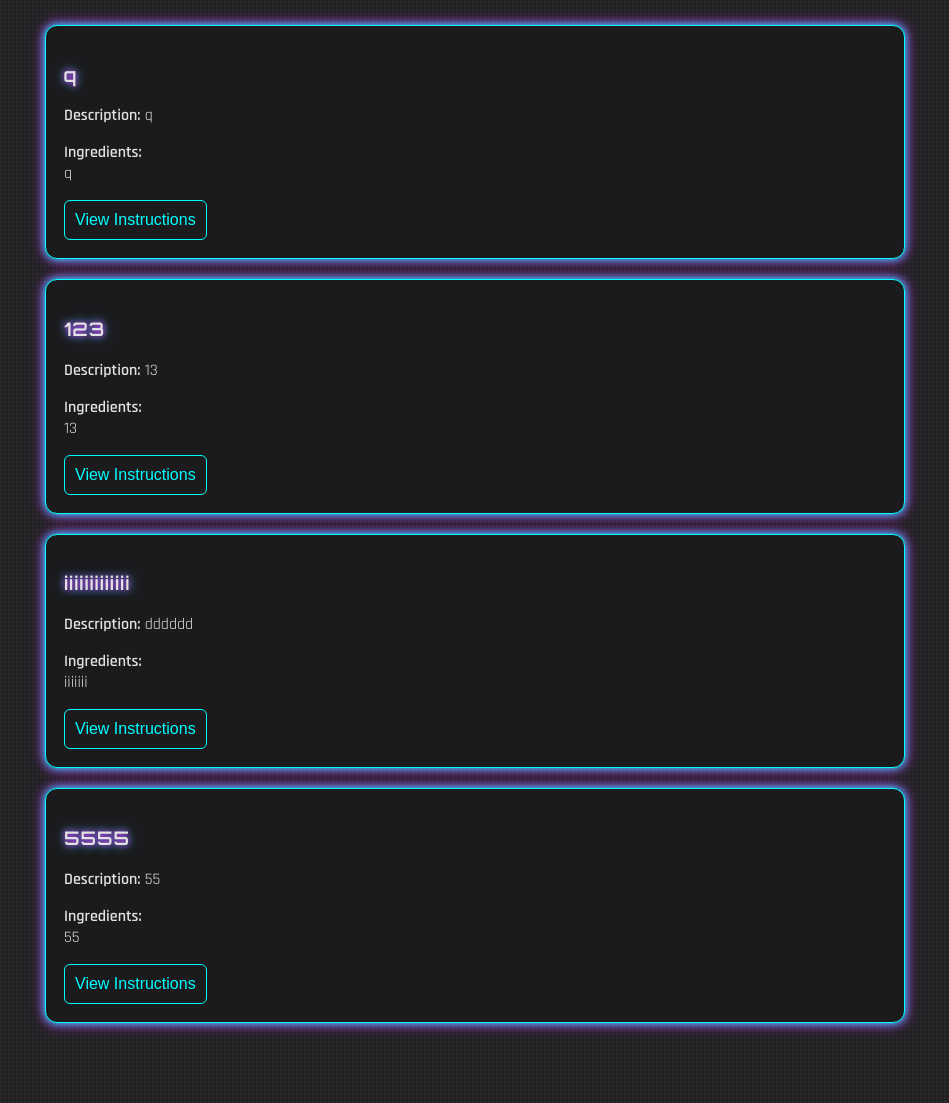
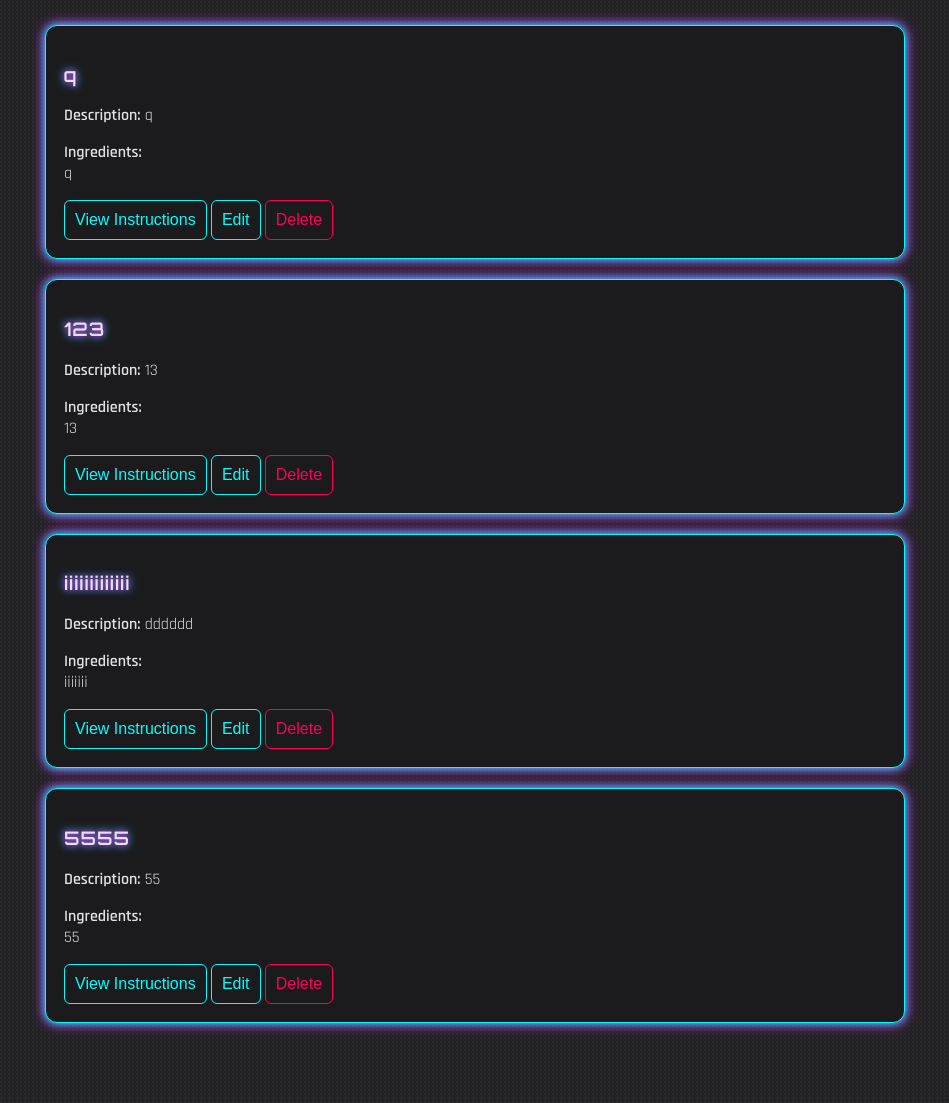
Before and after one commit to maciak-dev/meal-planner, a FastAPI app: template app/templates/recipes.html in a window 1280 px wide. Shown: the part 372-1475 px from the top of the page, without its empty margins (165-1114 px from the left). Run offline with FastAPI, Linux system fonts and the light colour scheme; the template is opened without the code that fills it, so the values that code supplies are empty; data comes from the database, SQL or seed files in the repository; both versions use the stored data as it was before the commit.

Commit message:
feat: add edit and delete recipe endpoints and UI

```diff
--- a/app/templates/recipes.html
+++ b/app/templates/recipes.html
@@ -71,6 +71,15 @@ button.secondary {
 }
 button:hover {
     box-shadow: 0 0 14px #00ffff, 0 0 24px #ff00ff;
+}
+button.danger {
+    background: transparent;
+    border: 1px solid #ff0055;
+    color: #ff0055;
+}
+
+button.danger:hover {
+    box-shadow: 0 0 14px #ff0055, 0 0 24px #ff00ff;
 }
 #search { margin-bottom: 25px; }
 .collapsible {
@@ -169,7 +178,20 @@ button:hover {
         <div id="modal-text"></div>
     </div>
 </div>
+<div id="edit-modal" class="modal">
+    <div class="modal-content">
+        <span class="close" onclick="closeEdit()">&times;</span>
 
+        <h3>Edit Recipe</h3>
+
+        <input id="edit-name">
+        <input id="edit-description">
+        <textarea id="edit-ingredients" rows="5"></textarea>
+        <textarea id="edit-instructions" rows="5"></textarea>
+
+        <button class="primary" onclick="saveEdit()">Save</button>
+    </div>
+</div>
 <script>
 // === ADD RECIPE (TYLKO TEN PRZYCISK) ===
 const addBtn = document.getElementById("add-recipe-btn");
@@ -203,19 +225,35 @@ async function loadRecipes() {
 function displayRecipes(recipes) {
     const container = document.getElementById("recipes-container");
     container.innerHTML = "";
+
     recipes.forEach(r => {
         const box = document.createElement("div");
         box.className = "recipe-box";
+
         box.innerHTML = `
             <h3>${r.name}</h3>
             <p><strong>Description:</strong> ${r.description}</p>
             <p><strong>Ingredients:</strong><br>${r.ingredients.replace(/\n/g, "<br>")}</p>
-            <button class="secondary" onclick="showInstructions('${r.instructions.replace(/'/g,"\\'")}')">View Instructions</button>
+
+            <button class="secondary"
+                onclick="showInstructions('${r.instructions.replace(/'/g,"\\'")}')">
+                View Instructions
+            </button>
+
+            <button class="secondary"
+                onclick="openEdit(${r.id})">
+                Edit
+            </button>
+
+            <button class="danger"
+                onclick="confirmDelete(${r.id}, '${r.name.replace(/'/g,"\\'")}')">
+                Delete
+            </button>
         `;
+
         container.appendChild(box);
     });
 }
-
 async function addRecipe() {
     const name = document.getElementById("name").value;
     const description = document.getElementById("description").value;
@@ -263,6 +301,66 @@ function closeModal() {
 }
 
 loadRecipes();
+let editingId = null;
+
+function openEdit(id) {
+    editingId = id;
+
+    fetch(`/recipes/${id}`)
+        .then(res => res.json())
+        .then(r => {
+            document.getElementById("edit-name").value = r.name;
+            document.getElementById("edit-description").value = r.description;
+            document.getElementById("edit-ingredients").value = r.ingredients;
+            document.getElementById("edit-instructions").value = r.instructions;
+
+            document.getElementById("edit-modal").style.display = "block";
+        });
+}
+
+function closeEdit() {
+    document.getElementById("edit-modal").style.display = "none";
+}
+
+async function saveEdit() {
+    const recipe = {
+        name: document.getElementById("edit-name").value,
+        description: document.getElementById("edit-description").value,
+        ingredients: document.getElementById("edit-ingredients").value,
+        instructions: document.getElementById("edit-instructions").value,
+    };
+
+    const res = await fetch(`/recipes/${editingId}`, {
+        method: "PUT",
+        headers: { "Content-Type": "application/json" },
+        body: JSON.stringify(recipe)
+    });
+
+    if (res.ok) {
+        closeEdit();
+        loadRecipes();
+    } else {
+        alert("Failed to update recipe");
+    }
+}
+async function confirmDelete(id, name) {
+    const ok = confirm(`Delete recipe "${name}"?\nThis cannot be undone.`);
+    if (!ok) return;
+
+    try {
+        const res = await fetch(`/recipes/${id}`, {
+            method: "DELETE"
+        });
+
+        if (res.ok) {
+            loadRecipes();
+        } else {
+            alert("Failed to delete recipe");
+        }
+    } catch (err) {
+        console.error("Delete error:", err);
+    }
+}
 </script>
 
 </div> <!-- koniec .app -->
```
Also changed, not shown: app/recipes/routers.py (+20 -0 lines), meal_etl.db (deleted), 1 other file.
